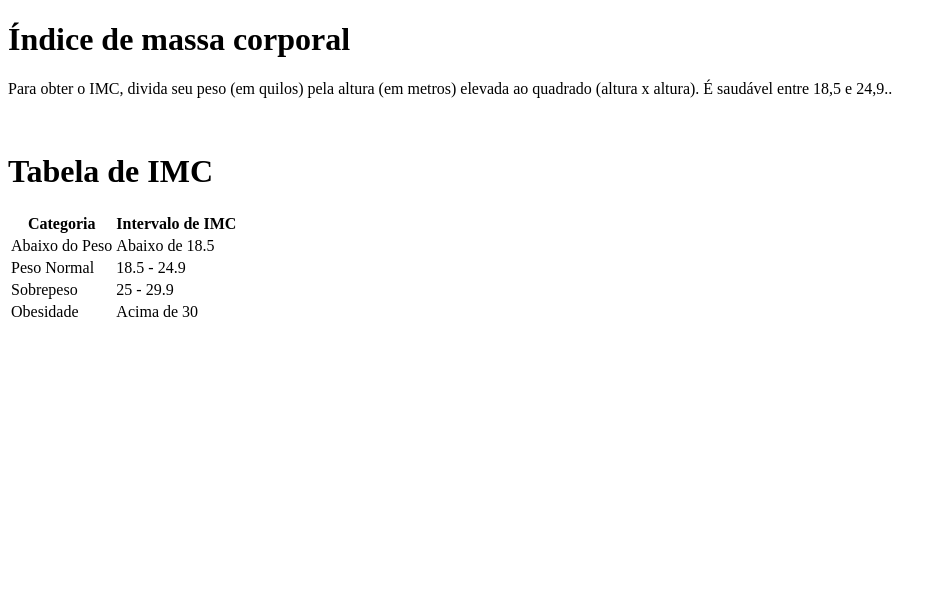
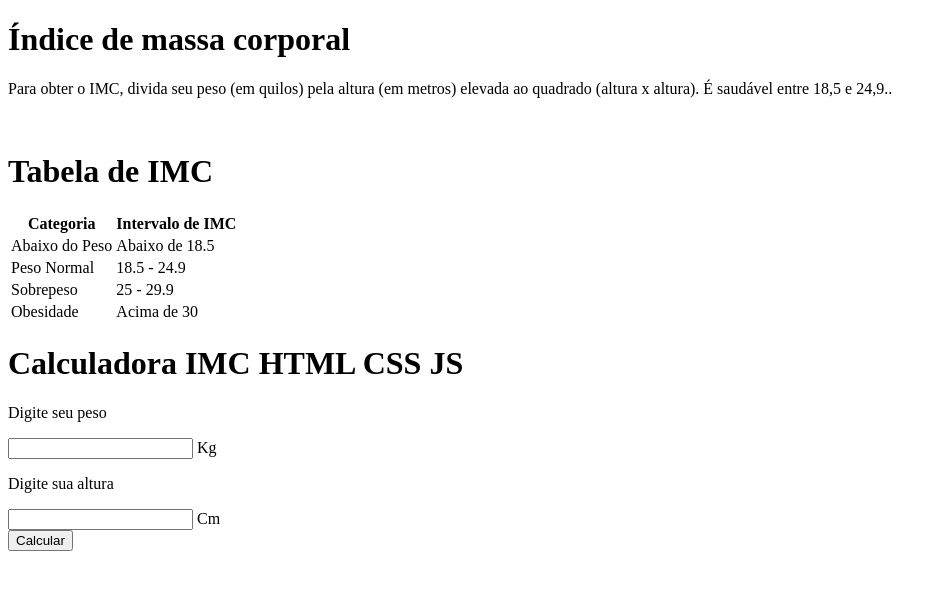
Before and after one commit to Bields190/CalculadoraIMC, a plain HTML site: page index.html in a window 1280 px wide. Shown: the whole page, without its empty margins (0-947 px from the left). Drawn offline with Linux system fonts and the light colour scheme.

Commit message:
Feat. Cálculo de IMC diretamente para verificar peso - Ref. #04

```diff
--- a/index.html
+++ b/index.html
@@ -22,5 +22,24 @@
                 <td>Obesidade</td><td>Acima de 30</td>
             </tr>
     </table>
+<div class=tela1>
+    <h1>Calculadora IMC HTML CSS JS</h1>
+    <form>
+        <p>Digite seu peso</p>
+
+        <input id='peso' type='number'/>
+        <span>Kg</span>
+        <div>
+            <p>Digite sua altura</p>
+            <input id='altura' type='number'/>
+            <span>Cm</span>
+        </div>
+        <div>
+            <input id='btn_calcular' class='botao' type="button" value="Calcular">
+        </div>
+    </form>
+    <div id="resultado"></div>
+</div>
+    <script src="scripts.js"></script>
 </body>
 </html>
```
